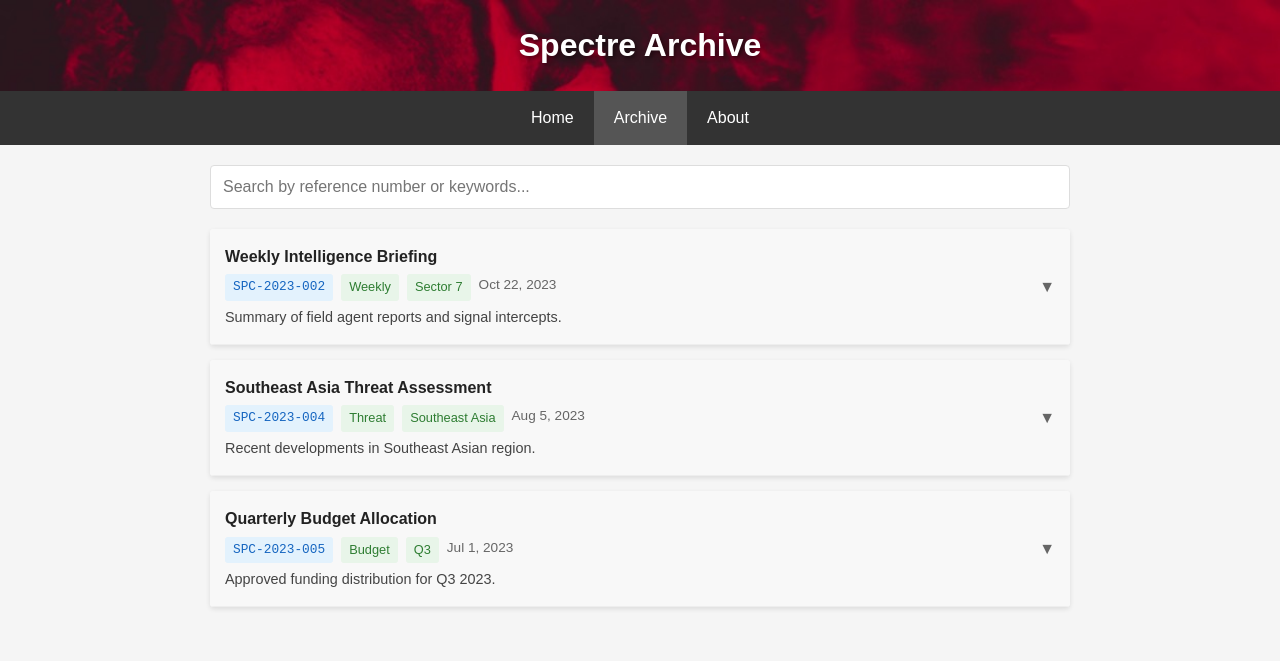
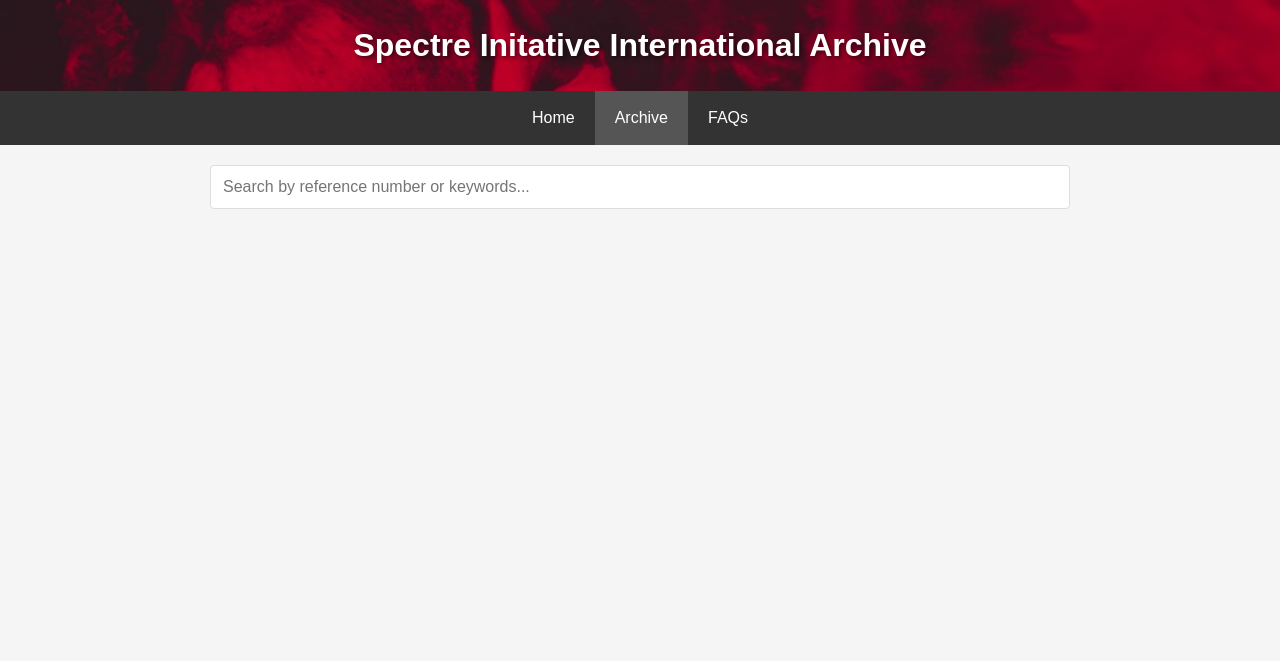
Before and after one commit to SpectreUn/international_archive, a plain HTML site: page archive.html in a window 1280 px wide. Drawn offline with Linux system fonts and the light colour scheme.

Commit message:
Update and rename Archive.html to archive.html

```diff
--- a/Archive.html
+++ b/archive.html
@@ -8,14 +8,14 @@
 </head>
 <body>
     <div class="header">
-        <h1>Spectre Archive</h1>
+        <h1>Spectre Initative International Archive</h1>
     </div>
 
     <!-- Navigation Bar -->
     <nav class="nav-bar">
         <a href="home.html">Home</a>
         <a href="archive.html" class="active">Archive</a>
-        <a href="about.html">About</a>
+        <a href="FAQs.html">FAQs</a>
     </nav>
 
     <div class="container">
@@ -66,17 +66,7 @@
                 confidential: false,
                 summary: "Recent developments in Southeast Asian region.",
                 content: "Shifting alliances detected. Three new persons of interest identified. Recommended increased surveillance on shipping lanes near coordinates 12.3456, 98.7654. Particular attention should be paid to cargo manifests from identified vessels."
-            },
-            {
-                ref: "SPC-2023-005",
-                title: "Quarterly Budget Allocation",
-                date: "2023-07-01",
-                tags: ["Budget", "Q3"],
-                confidential: false,
-                summary: "Approved funding distribution for Q3 2023.",
-                content: "Field operations 45%, Research 25%, Equipment 20%, Contingency 10%. Special projects budget to be reviewed separately at next board meeting. Note: Additional funds allocated for drone upgrades in surveillance division."
-            }
-        ];
+            };
 
         // Format date
         function formatDate(dateString) {
```
